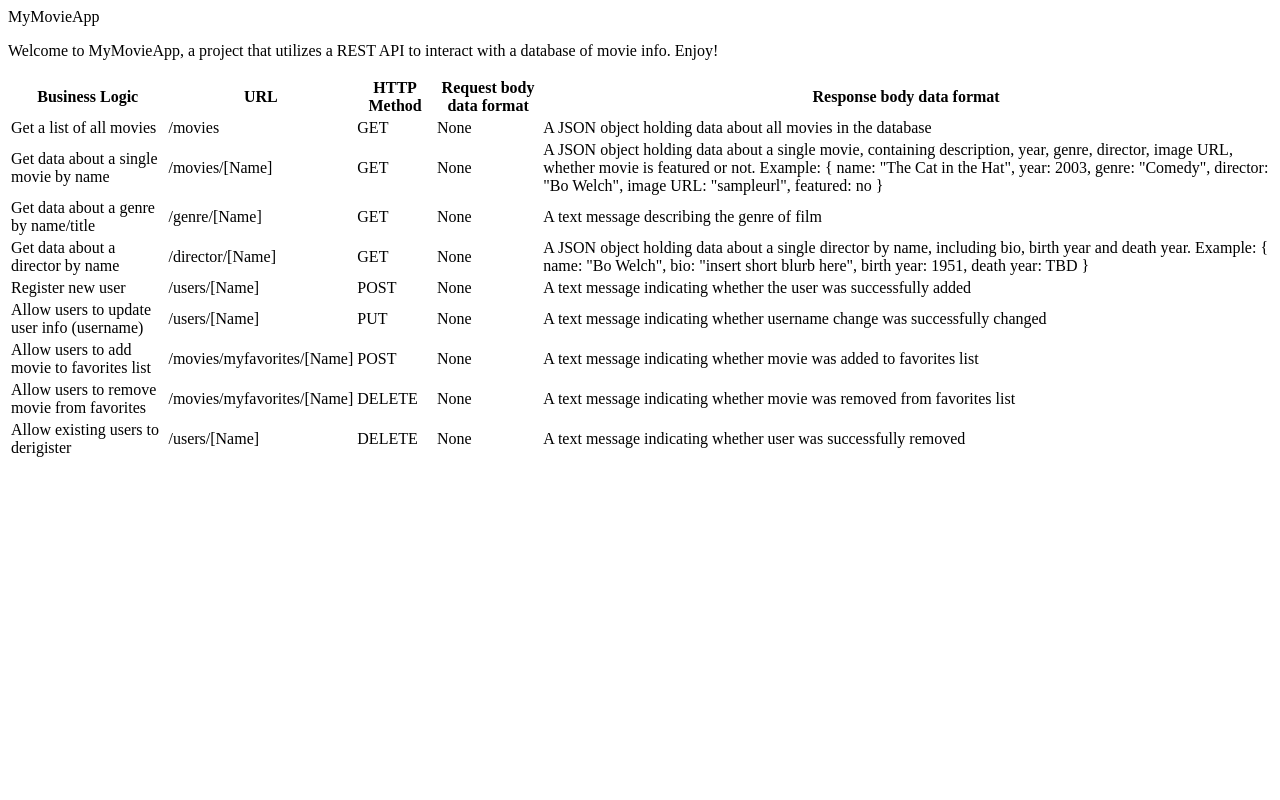
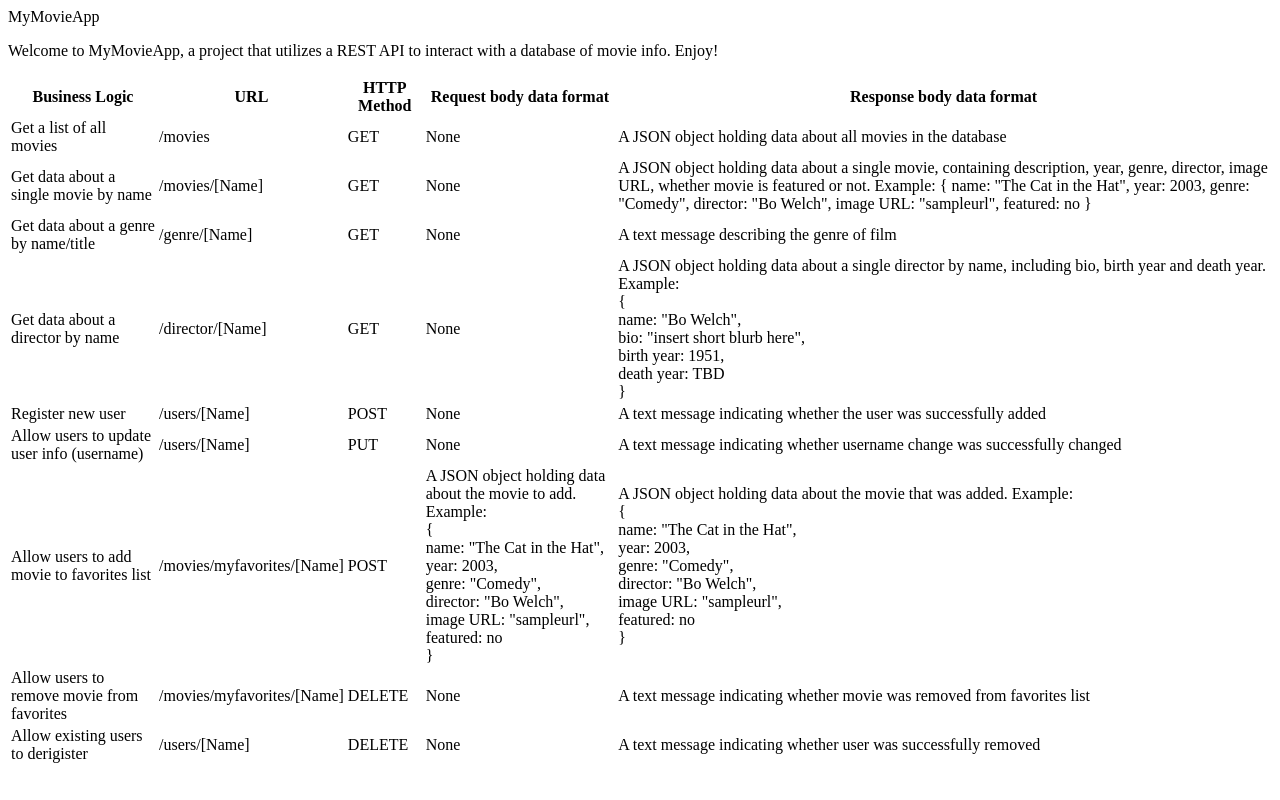
Before and after one commit to christopherinvans/movie-api, a website: page public/documentation.html in a window 1280 px wide. Drawn offline with Linux system fonts and the light colour scheme.

Commit message:
formatting changes to documentation

```diff
--- a/public/documentation.html
+++ b/public/documentation.html
@@ -52,12 +52,12 @@
         <td>/director/[Name]</td>
         <td>GET</td>
         <td>None</td>
-        <td>A JSON object holding data about a single director by name, including bio, birth year and death year. Example:
-          {
-            name: "Bo Welch",
-            bio: "insert short blurb here",
-            birth year: 1951,
-            death year: TBD
+        <td>A JSON object holding data about a single director by name, including bio, birth year and death year. Example:<br>
+          {<br>
+            name: "Bo Welch",<br>
+            bio: "insert short blurb here",<br>
+            birth year: 1951,<br>
+            death year: TBD<br>
           }
         </td>
       </tr>
@@ -79,8 +79,26 @@
         <td>Allow users to add movie to favorites list</td>
         <td>/movies/myfavorites/[Name]</td>
         <td>POST</td>
-        <td>None</td>
-        <td>A text message indicating whether movie was added to favorites list</td>
+        <td>A JSON object holding data about the movie to add. Example:<br>
+          {<br>
+            name: "The Cat in the Hat",<br>
+            year: 2003,<br>
+            genre: "Comedy",<br>
+            director: "Bo Welch",<br>
+            image URL: "sampleurl",<br>
+            featured: no<br>
+          }
+        </td>
+        <td>A JSON object holding data about the movie that was added. Example:<br>
+          {<br>
+            name: "The Cat in the Hat",<br>
+            year: 2003,<br>
+            genre: "Comedy",<br>
+            director: "Bo Welch",<br>
+            image URL: "sampleurl",<br>
+            featured: no<br>
+          }
+        </td>
       </tr>
       <tr>
         <td>Allow users to remove movie from favorites</td>
```
